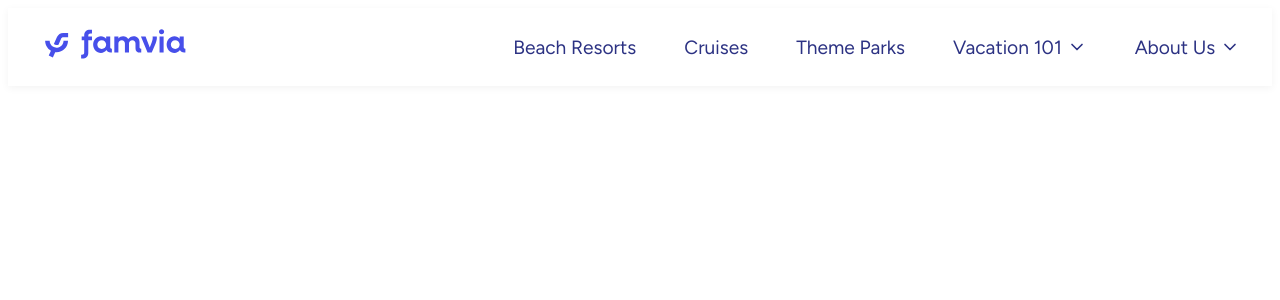
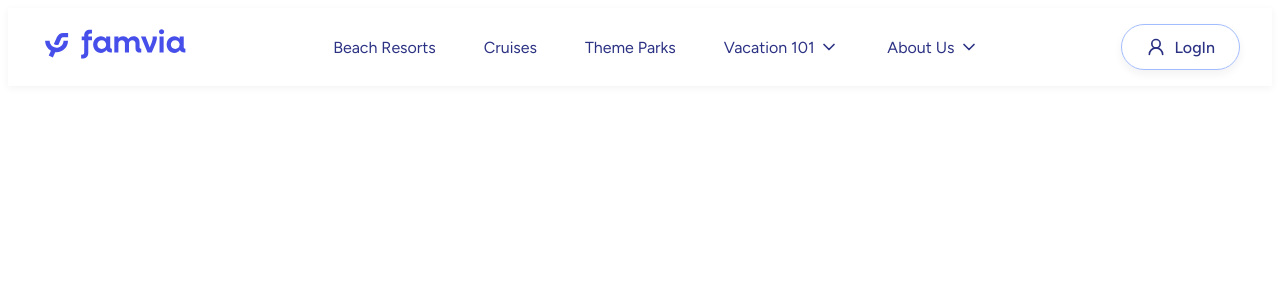
Before and after one commit to LudmilaB12/famvia, a Next.js app: page / in a window 1280 px wide. Shown: the top 300 px of the page. Built offline with nearby package versions, Linux system fonts and the light colour scheme.

Commit message:
feat: add Button component with styles and integrate into Navbar

```diff
--- a/package.json
+++ b/package.json
@@ -9,6 +9,7 @@
     "lint": "eslint"
   },
   "dependencies": {
+    "classnames": "^2.5.1",
     "lucide-react": "^0.544.0",
     "next": "15.5.3",
     "react": "19.1.0",
--- /dev/null
+++ b/src/components/ui/Button/Button.jsx
@@ -0,0 +1,49 @@
+'use client';
+import React from "react";
+import styles from './Button.module.scss';
+import classNames from 'classnames';
+
+const Button = ({
+    text,
+    href,
+    onClick,
+    icon: Icon,
+    iconPosition = "left", // "left" or "right"
+    variant = "solid", // "solid" or "border"
+    target, // e.g., "_blank" for new tab
+    className,
+    ...rest
+}) => {
+    const buttonClasses = classNames(
+        styles.button,
+        styles[variant],
+        {
+            [styles.iconRight]: iconPosition === "right"
+        },
+        className
+    );
+
+    const content = (
+        <>
+            {iconPosition === "left" && Icon && <Icon />}
+            {text}
+            {iconPosition === "right" && Icon && <Icon />}
+        </>
+    );
+
+    if (href) {
+        return (
+            <a href={href} target={target} className={buttonClasses} {...rest}>
+                {content}
+            </a>
+        );
+    }
+
+    return (
+        <button type="button" onClick={onClick} className={buttonClasses} {...rest}>
+            {content}
+        </button>
+    );
+};
+
+export default Button;
--- /dev/null
+++ b/src/components/ui/Button/Button.module.scss
@@ -0,0 +1,91 @@
+@import '../../../styles/variables';
+
+.button {
+    display: inline-flex;
+    align-items: center;
+    justify-content: center;
+    gap: $spacing-xs;
+    padding: 12px 24px;
+    border-radius: 100px;
+    font-family: $font-family-base;
+    font-size: $font-size-base;
+    font-weight: $font-weight-medium;
+    cursor: pointer;
+    transition: all 0.2s ease;
+    text-decoration: none;
+    position: relative;
+    overflow: hidden;
+    z-index: 1;
+    box-shadow: 0 4px 8px 0 #1a1c4c0f;
+
+    &::before {
+        content: '';
+        position: absolute;
+        top: 50%;
+        left: 50%;
+        width: 0;
+        height: 0;
+        background-color: rgba(255, 255, 255, 0.2);
+        border-radius: 50%;
+        transform: translate(-50%, -50%);
+        transition: width 0.6s ease, height 0.6s ease;
+        z-index: -1;
+    }
+
+    &:hover::before {
+        width: 300px; // Valor grande para asegurar que cubre todo el botón
+        height: 300px;
+    }
+
+    // Variante solid (como Visit VacationLab)
+    &.solid {
+        background-color: $color-primary;
+        color: $color-bg;
+        border: none;
+
+        &::before {
+            background-color: rgba(82, 156, 248, 0.3); // Color azul celeste claro
+        }
+
+        &:hover {
+            // Removemos el transform anterior
+            background-color: $color-primary; // Mantenemos el color base
+        }
+
+        &:active {
+            transform: translateY(0);
+        }
+    }
+
+    // Variante border
+    &.border {
+        background-color: transparent;
+        color: $color-primary;
+        border: 0.5px solid $blue-300;
+
+        &::before {
+            background-color: rgba($color-primary, 0.1); // Versión más clara del color primario
+        }
+
+        &:hover {
+            // Removemos el transform anterior
+            border-color: $color-primary;
+            color: $color-primary;
+        }
+
+        &:active {
+            transform: translateY(0);
+        }
+    }
+
+    // Estilos para el icono
+    svg {
+        width: 20px;
+        height: 20px;
+    }
+
+    // Si el icono está a la derecha
+    &.iconRight {
+        flex-direction: row-reverse;
+    }
+}
--- a/src/components/ui/Navbar/Navbar.jsx
+++ b/src/components/ui/Navbar/Navbar.jsx
@@ -1,7 +1,8 @@
 'use client';
 import React, { useState } from "react";
 import styles from "./Navbar.module.scss";
-import { ChevronDown } from "lucide-react";
+import { ChevronDown, UserRound } from "lucide-react";
+import Button from "@/src/components/ui/Button/Button"
 
 const Navbar = () => {
     const [dropdown1, setDropdown1] = useState(false);
@@ -90,6 +91,12 @@ const Navbar = () => {
                     )}
                 </li>
             </ul>
+            <Button
+    text="LogIn"
+    variant="border"
+    icon={UserRound}
+    iconPosition="right"
+/>
         </nav>
     );
 };
--- a/src/components/ui/Navbar/Navbar.module.scss
+++ b/src/components/ui/Navbar/Navbar.module.scss
@@ -16,7 +16,7 @@
 
     .navbarLinks {
         display: flex;
-        gap: 3rem; // More space between items, as in the image
+        gap: 3rem;
         list-style: none;
         align-items: center;
         margin: 0;
@@ -32,7 +32,7 @@
                 background: none;
                 border: none;
                 color: $color-primary;
-                font-size: 1.2rem;
+                font-size: 16px;
                 font-family: inherit;
                 cursor: pointer;
                 text-decoration: none;
@@ -74,7 +74,7 @@
                 display: flex;
                 align-items: center;
                 gap: 0.3rem;
-                font-size: 1.2rem;
+                font-size: 16px;
                 color: $color-primary;
                 background: none;
                 border: none;
@@ -137,7 +137,6 @@
                         transition: background 0.18s, color 0.18s;
 
                         &:hover, &:focus {
-                            background: #f3f5ff;
                             color: $color-primary;
                         }
                     }
--- a/src/styles/_variables.scss
+++ b/src/styles/_variables.scss
@@ -6,6 +6,9 @@ $color-text: #232c6a;
 $color-text-light: #333;
 $color-border: #e5e7eb;
 $color-shadow: rgba(35, 44, 106, 0.10);
+
+// Otros colores
+$blue-300: #a3bcfe;
 
 // Tipografía
 $font-family-base: var(--font-figtree), sans-serif;
```
Also changed, not shown: 1 other file (tests, documents, lock files or other folders).
